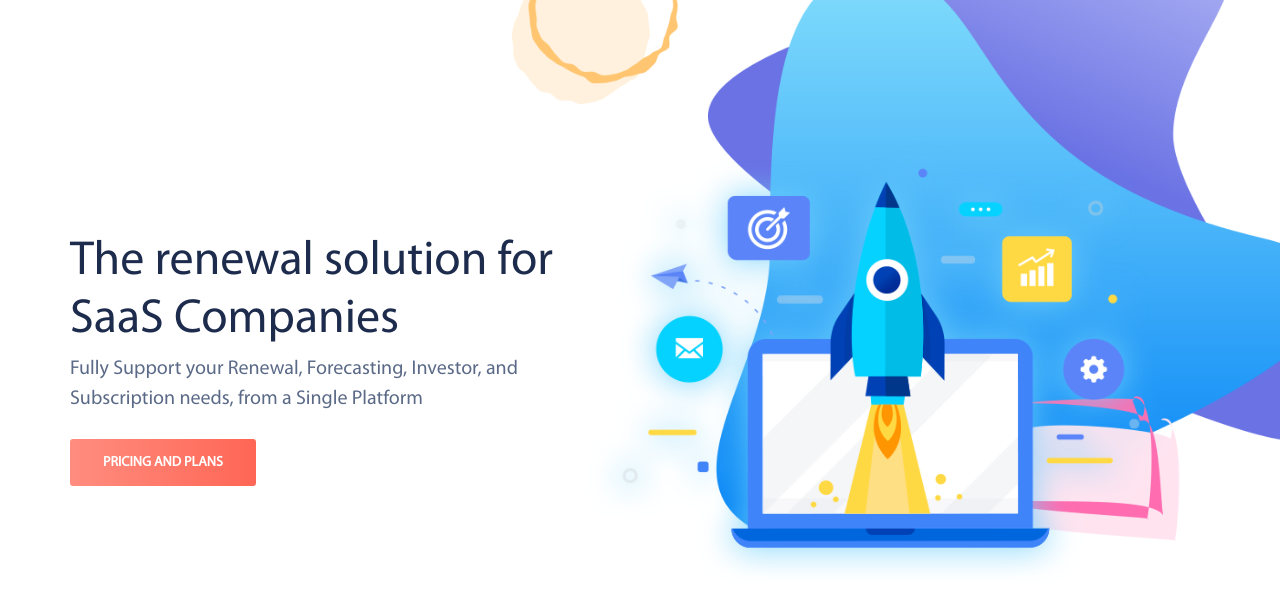
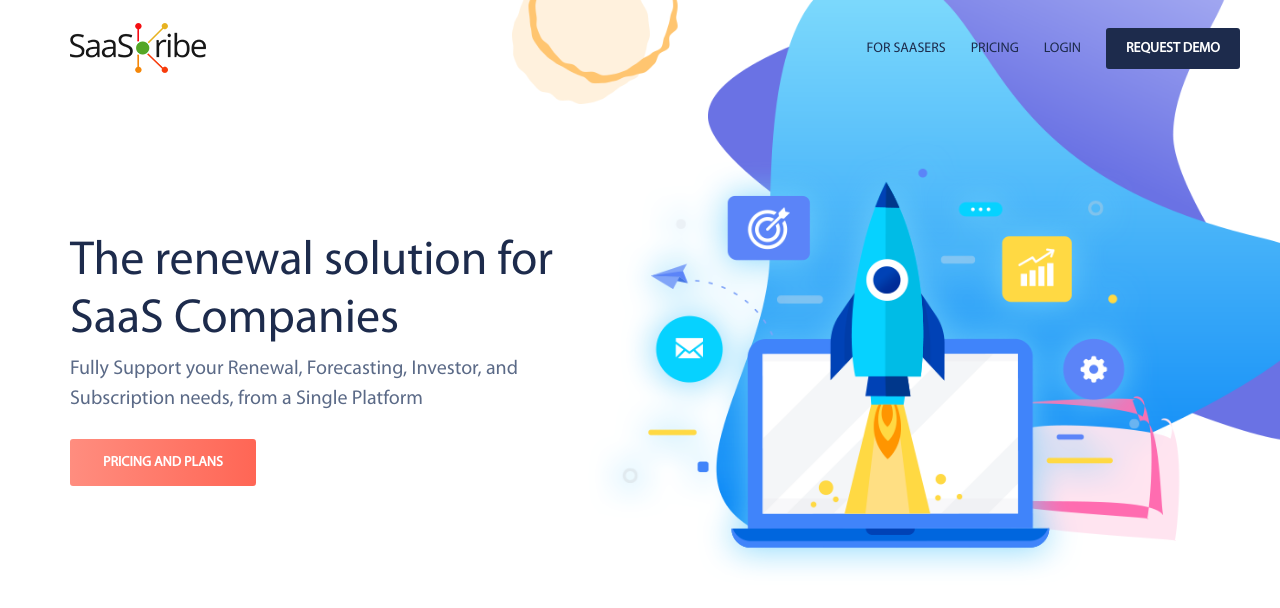
Before and after one commit to zeeshanjunaid/saaskribe, a Gatsby site: page / in a window 1280 px wide. Built offline with nearby package versions, Linux system fonts and the light colour scheme; Gatsby itself is replaced by a stand-in of ours; a web font is replaced by a local one.

Commit message:
menu added

```diff
--- a/package.json
+++ b/package.json
@@ -21,7 +21,8 @@
     "react": "^16.12.0",
     "react-bootstrap": "^1.3.0",
     "react-dom": "^16.12.0",
-    "react-helmet": "^6.1.0"
+    "react-helmet": "^6.1.0",
+    "react-icons": "^3.11.0"
   },
   "devDependencies": {
     "prettier": "2.1.0"
--- a/src/components/Home/hero.js
+++ b/src/components/Home/hero.js
@@ -1,6 +1,6 @@
 import React from "react"
 import { Link } from "gatsby"
-import { Container, Row, Col, Button } from "react-bootstrap"
+import { Container, Row, Col } from "react-bootstrap"
 import { useStaticQuery, graphql } from "gatsby"
 import Img from "gatsby-image"
 import BackgroundImage from "gatsby-background-image"
--- a/src/components/header.js
+++ b/src/components/header.js
@@ -1,35 +1,55 @@
+import React, { useState, useEffect } from "react"
 import { Link } from "gatsby"
 import PropTypes from "prop-types"
-import React from "react"
+import { Container, Row, Col, Navbar, NavbarBrand, Nav } from "react-bootstrap"
+import Logo from "../images/saaskribe_logo.png"
 
-const Header = ({ siteTitle }) => (
-  <header
-    style={{
-      background: `rebeccapurple`,
-      marginBottom: `1.45rem`,
-    }}
-  >
-    <div
-      style={{
-        margin: `0 auto`,
-        maxWidth: 960,
-        padding: `1.45rem 1.0875rem`,
-      }}
-    >
-      <h1 style={{ margin: 0 }}>
-        <Link
-          to="/"
-          style={{
-            color: `white`,
-            textDecoration: `none`,
-          }}
-        >
-          {siteTitle}
-        </Link>
-      </h1>
+const Header = () => {
+  const [scrolling, setScrolling] = useState(false)
+
+  useEffect(() => {
+    const handleScroll = () => {
+      if (window.scrollY === 0) {
+        setScrolling(false)
+      } else if (window.scrollY !== 0) {
+        setScrolling(true)
+      }
+    }
+    window.addEventListener("scroll", handleScroll)
+  }, [])
+
+  return (
+    <div id="header" className={`navbar-area ${scrolling && "sticky"}`}>
+      <Container>
+        <Row>
+          <Col lg={12}>
+            <Navbar collapseOnSelect expand="lg">
+              <NavbarBrand className="logo" tag={Link} to={"/"}>
+                <img alt="logo" src={Logo} />
+              </NavbarBrand>
+              <Navbar.Toggle aria-controls="responsive-navbar-nav" />
+              <Navbar.Collapse
+                id="responsive-navbar-nav"
+                className="sub-menu-bar"
+                navbar
+              >
+                <Nav className="mr-auto"></Nav>
+                <Nav>
+                  <Nav.Link to="/">for saasers</Nav.Link>
+                  <Nav.Link to="/">pricing</Nav.Link>
+                  <Nav.Link to="/">login</Nav.Link>
+                </Nav>
+                <Link to="/" className="btn-dark-blue">
+                  Request Demo
+                </Link>
+              </Navbar.Collapse>
+            </Navbar>
+          </Col>
+        </Row>
+      </Container>
     </div>
-  </header>
-)
+  )
+}
 
 Header.propTypes = {
   siteTitle: PropTypes.string,
--- a/src/components/layout.js
+++ b/src/components/layout.js
@@ -7,11 +7,13 @@
 
 import React from "react"
 import PropTypes from "prop-types"
+import Header from "./header"
 import "../styles/main.scss"
 
 const Layout = ({ children }) => {
   return (
     <>
+      <Header />
       <main>{children}</main>
     </>
   )
--- /dev/null
+++ b/src/styles/_header.scss
@@ -0,0 +1,34 @@
+.navbar-area {
+  position: absolute;
+  top: 0;
+  left: 0;
+  width: 100%;
+  z-index: 99;
+  transition: all 0.3s ease-out 0s;
+  .navbar {
+    padding: 2rem 0;
+    border-radius: 0.5rem;
+    position: relative;
+    transition: all 0.3s ease-out 0s;
+    .nav-link {
+      color: $color-blue-dark;
+      font-size: 1.4rem;
+      text-transform: uppercase;
+      font-weight: 500;
+      font-family: $font-body;
+
+      &:not(:last-child) {
+        margin-right: 1.5rem;
+      }
+    }
+  }
+  &.sticky {
+    position: fixed;
+    background-color: $color-white;
+    box-shadow: 0 0.1rem 0.5rem 0 rgba(0, 0, 0, 0.05);
+    transition: all 0.3s ease-out 0s;
+    .navbar {
+      padding: 1rem 0;
+    }
+  }
+}
--- a/src/styles/_typography.scss
+++ b/src/styles/_typography.scss
@@ -20,3 +20,21 @@
     color: $color-white;
   }
 }
+.btn-dark-blue {
+  background-color: $color-blue-dark;
+  font-size: 1.4rem;
+  color: $color-white;
+  padding: 1rem 2rem;
+  font-family: $font-body;
+  font-weight: bold;
+  text-transform: uppercase;
+  border: 0px;
+  text-decoration: none !important;
+  display: inline-block;
+  border-radius: 0.3rem;
+  margin-left: 2rem;
+
+  &:hover {
+    color: $color-white;
+  }
+}
--- a/src/styles/main.scss
+++ b/src/styles/main.scss
@@ -3,4 +3,6 @@
 @import "./mixins";
 @import "./base";
 @import "./typography";
+@import "./header";
+@import "./footer";
 @import "./index";
```
Also changed, not shown: src/styles/_footer.scss (added), 1 other file.
